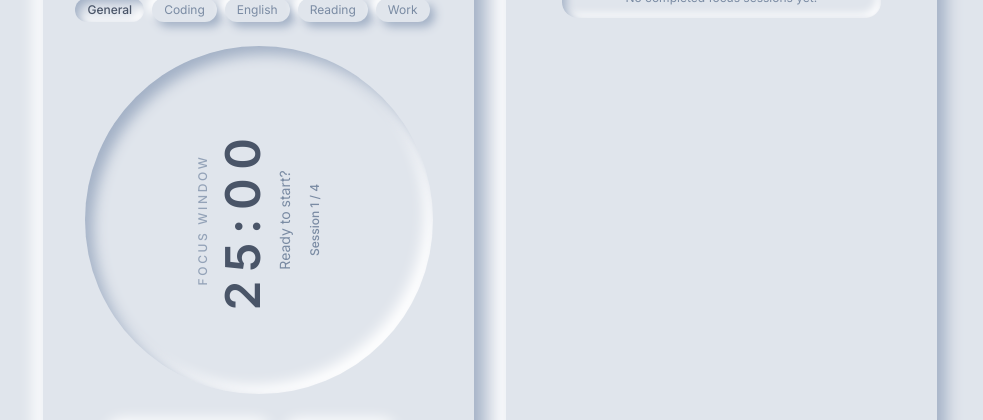
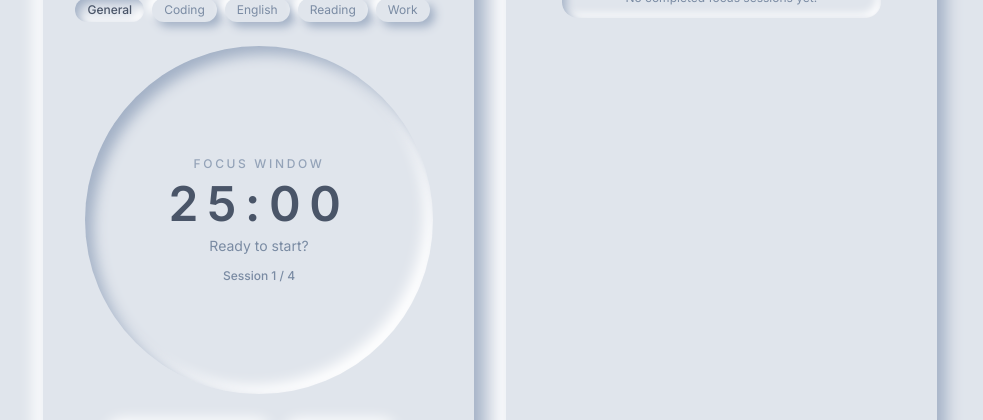
Before and after one commit to hashimoten/pomo-timer, a React app: page / in a window 1280 px wide. Shown: the part 218-638 px from the top of the page, without its empty margins (150-1133 px from the left). Built offline with nearby package versions, Linux system fonts and the light colour scheme; the HTML template or start-up script is replaced by a standard one.

Commit message:
fix: correct timer display rotation to keep text horizontal

```diff
--- a/src/components/TimerDisplay.tsx
+++ b/src/components/TimerDisplay.tsx
@@ -43,7 +43,6 @@ export const TimerDisplay: React.FC<TimerDisplayProps> = ({
                         width="300"
                         height="300"
                         viewBox="0 0 300 300"
-                        className="transform -rotate-90"
                     >
                         {/* Background Ring */}
                         <circle
@@ -53,6 +52,7 @@ export const TimerDisplay: React.FC<TimerDisplayProps> = ({
                             stroke="var(--ring-bg)"
                             strokeWidth="8"
                             fill="transparent"
+                            className="origin-center -rotate-90"
                         />
                         {/* Progress Ring */}
                         <circle
@@ -65,6 +65,7 @@ export const TimerDisplay: React.FC<TimerDisplayProps> = ({
                             strokeDasharray={circumference}
                             strokeDashoffset={strokeDashoffset}
                             strokeLinecap="round"
+                            className="origin-center -rotate-90"
                             style={{ transition: 'stroke-dashoffset 1s linear, stroke 0.5s ease' }}
                         />
                         {/* Text Content */}
```
